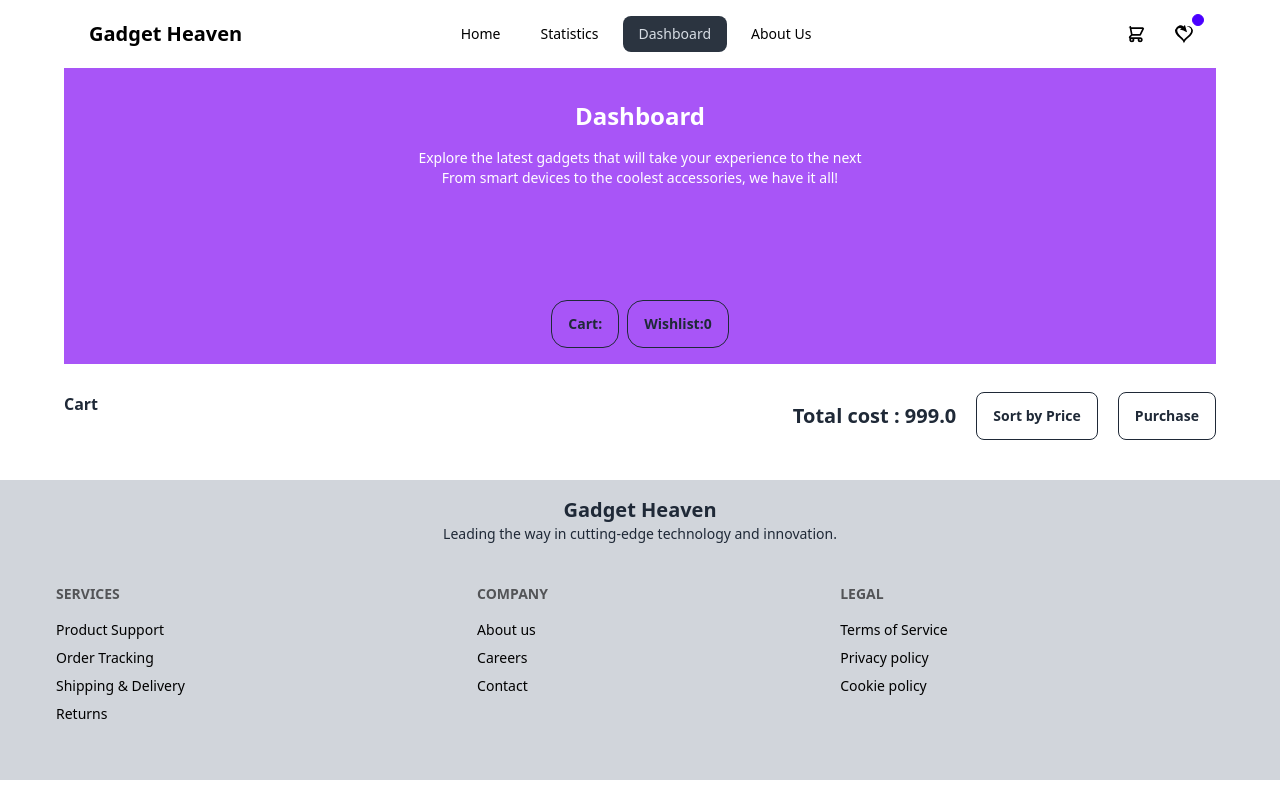
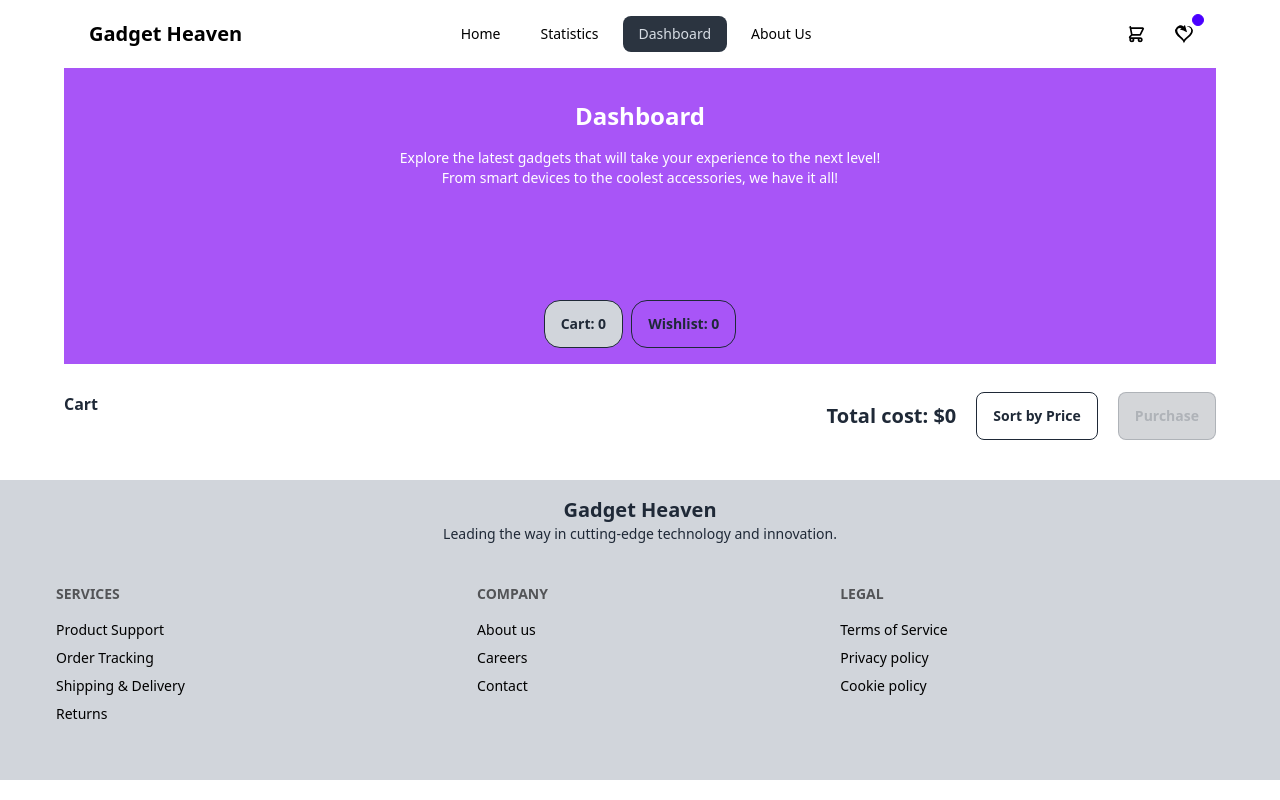
Before and after one commit to programming-hero-web-course-4/b10a8-gadget-heaven-SADMAN-SADID-052, a React (Vite) app: page /dashboard in a window 1280 px wide. Built offline with nearby package versions, Linux system fonts and the light colour scheme.

Commit message:
sort by price function done

```diff
--- a/index.html
+++ b/index.html
@@ -4,7 +4,7 @@
     <meta charset="UTF-8" />
     <link rel="icon" type="image/svg+xml" href="https://cdn-icons-png.freepik.com/256/5674/5674736.png?ga=GA1.1.94081497.1723952170&semt=ais_hybrid"/>
     <meta name="viewport" content="width=device-width, initial-scale=1.0" />
-    <title>Vite + React</title>
+    <title>Gadget Haven</title>
   </head>
   <body>
     <div id="root"></div>
--- a/package.json
+++ b/package.json
@@ -15,6 +15,7 @@
     "react": "^18.3.1",
     "react-dom": "^18.3.1",
     "react-helmet": "^6.1.0",
+    "react-hot-toast": "^2.4.1",
     "react-icons": "^5.4.0",
     "react-router-dom": "^7.1.1",
     "react-toastify": "^11.0.2",
--- a/src/Components/AboutUs/AboutUs.jsx
+++ b/src/Components/AboutUs/AboutUs.jsx
@@ -1,6 +1,7 @@
 import React, { useEffect } from 'react';
 import aboutimg from '../../assets/about.webp'
 import { Link } from 'react-router-dom';
+import { Helmet } from 'react-helmet';
 const AboutUs = () => {
   useEffect(() => {
     document.title = 'About Us - GadgetHaven';
@@ -110,6 +111,12 @@ const AboutUs = () => {
         </div>
       </section>
 
+      <Helmet>
+        <title>GadgetHaven - AboutUs</title>
+      </Helmet>
+
+
+
 
     </div>
   );
--- a/src/Components/Dashboard/Dashboard.jsx
+++ b/src/Components/Dashboard/Dashboard.jsx
@@ -1,90 +1,115 @@
-import React, { useEffect, useState } from 'react';
-import { NavLink, useLoaderData } from 'react-router-dom';
-import { getStoredList } from '../../utiliti/addTodb';
-import { getStoreList } from '../../utiliti/addWish';
-
-import Cart from '../Cart/Cart';
-import { Helmet } from 'react-helmet';
+import React, { useEffect, useState } from "react";
+import { NavLink, useLoaderData } from "react-router-dom";
+import { getStoredList } from "../../utiliti/addTodb";
+import { getStoreList } from "../../utiliti/addWish";
+import Cart from "../Cart/Cart";
+import { Helmet } from "react-helmet";
+import toast, { Toaster } from "react-hot-toast";
 
 const Dashboard = () => {
-
-    const [cartList,setCartList] = useState([]);
-
+  const [activeTab, setActiveTab] = useState("cart");
+  const [cartList, setCartList] = useState([]);
+  const [wishList, setWishList] = useState([]);
   const allProducts = useLoaderData();
 
-    useEffect(() =>
-        {
+  useEffect(() => {
+    const storedCartList = getStoredList();
+    const readCartList = allProducts.filter((cart) =>
+      storedCartList.includes(cart.product_id)
+    );
+    setCartList(readCartList);
+  }, [allProducts]);
 
-        const soteCartList = getStoredList()
+  useEffect(() => {
+    const storedWishList = getStoreList();
+    const readWishList = allProducts.filter((product) =>
+      storedWishList.includes(product.product_id)
+    );
+    setWishList(readWishList);
+  }, [allProducts]);
 
-            const readCartList = allProducts.filter(cart =>soteCartList.includes(cart.product_id));
-         setCartList(readCartList)
+  const totalCartPrice = cartList.reduce((total, item) => total + item.price, 0);
 
-        },[])
+  const sortCartByPrice = () => {
+    const sortedCart = [...cartList].sort((a, b) => b.price - a.price);
+    setCartList(sortedCart);
+    toast.success("Cart items sorted by price!");
+  };
 
-        const [wishList,setWishList] = useState([]);
-
-        const allWish = useLoaderData();
-
-        useEffect(() =>
-            {
-
-                const storewishList = getStoreList()
-
-                const readWishList = allWish.filter(product =>storewishList.includes(product.product_id));
-             setWishList(readWishList)
-
-            },[])
-
-
+  const handlePurchase = () => {
+    if (cartList.length === 0) {
+      toast.error("Cart is empty. Add items before purchasing!");
+      return;
+    }
+    toast.success("Congratulations on your purchase!");
+    setCartList([]);
+  };
 
   return (
     <div>
-            <div className='text-center bg-purple-500 p-4 text-white relative '>
-        <h2 className='font-bold text-2xl text-white mt-4 mb-4'>Dashboard</h2>
-        <p className='text-sm mb-28'>Explore the latest gadgets that will take your experience to the next <br /> From smart devices to the coolest accessories, we have it all!</p>
-
+      {/* Dashboard Header */}
+      <div className="text-center bg-purple-500 p-4 text-white relative">
+        <h2 className="font-bold text-2xl text-white mt-4 mb-4">Dashboard</h2>
+        <p className="text-sm mb-28">
+          Explore the latest gadgets that will take your experience to the next
+          level! <br /> From smart devices to the coolest accessories, we have
+          it all!
+        </p>
         <div>
-            <button className="btn btn-outline bg-[] rounded-2xl px-4 ">
-                Cart:
-
+          <button
+            className={`btn btn-outline rounded-2xl px-4 ${
+              activeTab === "cart" ? "bg-gray-300" : ""
+            }`}
+            onClick={() => setActiveTab("cart")}
+          >
+            Cart: {cartList.length}
           </button>
-            <button className="btn btn-outline rounded-2xl ml-2 px-4 ">
-                Wishlist:{wishList.length}
-
+          <button
+            className={`btn btn-outline rounded-2xl ml-2 px-4 ${
+              activeTab === "wishlist" ? "bg-gray-300" : ""
+            }`}
+            onClick={() => setActiveTab("wishlist")}
+          >
+            Wishlist: {wishList.length}
           </button>
-         </div>
-
-
-
-      </div>
-
-      <div className='flex justify-between mt-7'>
-
-<h4 className='font-bold '>Cart</h4>
-<div>
-<div className='flex items-center gap-5'>
-<h4 className='font-bold text-xl'>Total cost : 999.0</h4>
-
-<NavLink className="btn btn-outline">Sort by Price</NavLink>
-<NavLink className="btn btn-outline">Purchase</NavLink>
         </div>
       </div>
 
+      {/* Tab Content */}
+      <div className="flex justify-between mt-7">
+        <h4 className="font-bold">
+          {activeTab === "cart" ? "Cart" : "WishList"}
+        </h4>
+        {activeTab === "cart" && (
+          <div className="flex items-center gap-5">
+            <h4 className="font-bold text-xl">Total cost: ${totalCartPrice}</h4>
+            <button className="btn btn-outline" onClick={sortCartByPrice}>
+              Sort by Price
+            </button>
+            <button
+              className="btn btn-outline"
+              onClick={handlePurchase}
+              disabled={cartList.length === 0}
+            >
+              Purchase
+            </button>
+          </div>
+        )}
       </div>
 
- <div className=''>
- {
-    cartList.map(cart => <Cart cart={cart}></Cart>)
-  }
-
+      <div className="mt-5">
+        {activeTab === "cart" &&
+          cartList.map((cart) => <Cart key={cart.product_id} cart={cart} />)}
+        {activeTab === "wishlist" &&
+          wishList.map((wish) => (
+            <Cart key={wish.product_id} cart={wish} />
+          ))}
       </div>
 
       <Helmet>
         <title>GadgetHaven - Dashboard</title>
       </Helmet>
-
-
+      <Toaster />
     </div>
   );
 };
```
Also changed, not shown: 1 other file (tests, documents, lock files or other folders). Lines whose indentation alone changed are shown as unchanged.
